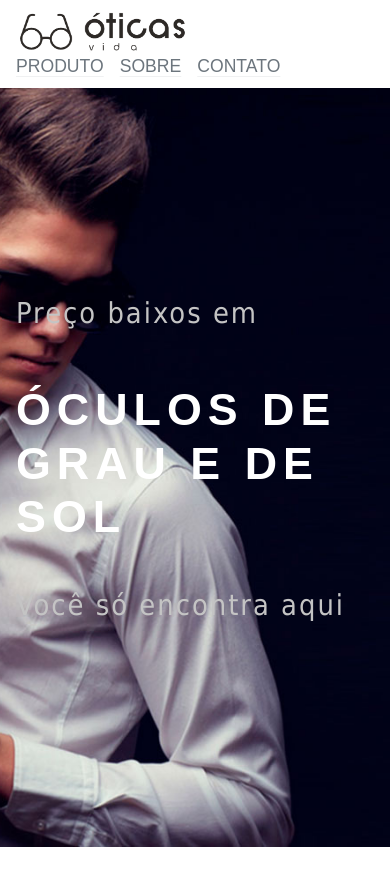
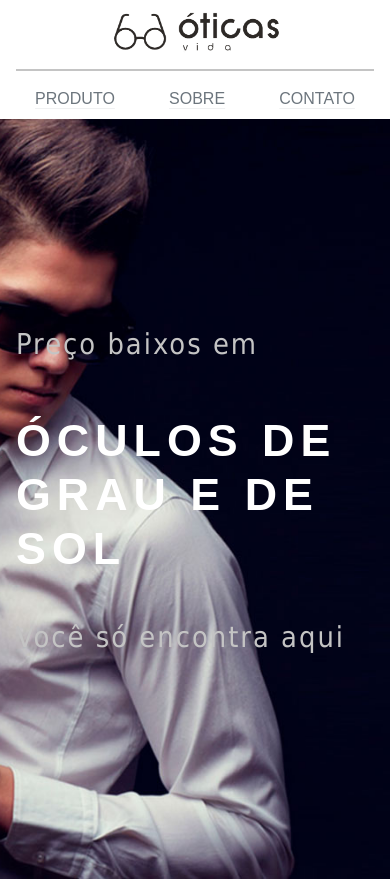
Before and after one commit to g4brielpy/oticas-vida, a Next.js app in the folder oticas-app/: page / in a window 390 px wide. Shown: the top 881 px of the page. Built offline with nearby package versions, Linux system fonts and the light colour scheme.

Commit message:
Add medias querys

```diff
--- a/oticas-app/src/components/Header/index.module.css
+++ b/oticas-app/src/components/Header/index.module.css
@@ -17,3 +17,23 @@
   font-size: 1.1rem;
   font-family: var(--font-title);
 }
+
+@media (max-width: 580px) {
+  #cabecalho {
+    flex-direction: column;
+    gap: 1rem;
+  }
+  .nav_header {
+    width: 100%;
+    padding-top: 1rem;
+
+    justify-content: space-around;
+    border-top: 2px solid var(--gray);
+  }
+}
+
+@media (max-width: 425px) {
+  .nav_header a {
+    font-size: 1rem;
+  }
+}
```
